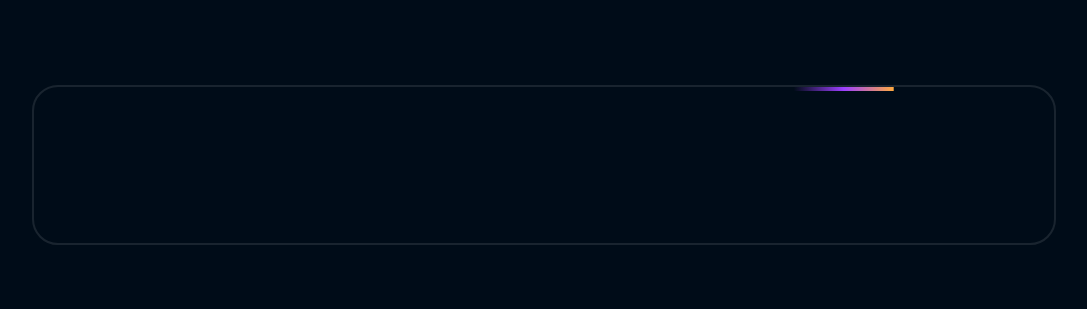
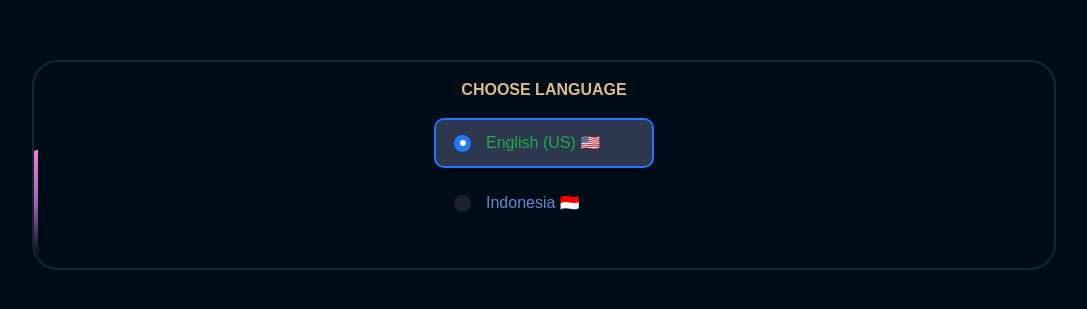
Before and after one commit to angga-prasetyo/anggaprasetyo, a React (Vite) app: page /loading in a window 1280 px wide. Shown: the part 235-544 px from the top of the page, without its empty margins (96-1183 px from the left). Built offline with nearby package versions, Linux system fonts and the light colour scheme.

Commit message:
add radioGroup component

```diff
--- a/package.json
+++ b/package.json
@@ -14,6 +14,7 @@
   },
   "dependencies": {
     "@fontsource-variable/inter": "^5.2.8",
+    "@radix-ui/react-radio-group": "^1.4.0",
     "@rive-app/react-webgl2": "^4.28.6",
     "class-variance-authority": "^0.7.1",
     "clsx": "^2.1.1",
--- a/src/components/ct-beam-border/component.tsx
+++ b/src/components/ct-beam-border/component.tsx
@@ -28,8 +28,8 @@ export const CTBeamBorder = ({
   size = 100,
   delay = 0,
   duration = 6,
-  colorFrom = '#ffaa40',
-  colorTo = '#9c40ff',
+  colorFrom = '#f280d0',
+  colorTo = '#9966b8',
   style,
   reverse = false,
   initialOffset = 0,
--- /dev/null
+++ b/src/components/ct-radio-group/component.tsx
@@ -0,0 +1,36 @@
+import * as RadioGroupPrimitive from '@radix-ui/react-radio-group';
+
+import { cn } from '@/lib/utils';
+
+import styles from './style.module.css';
+import { CTRadioGroupProps } from './type';
+
+export function CTRadioGroup<RadioOptionValue extends string = string>({
+  options,
+  defaultValue,
+  onValueChange,
+  className,
+}: CTRadioGroupProps<RadioOptionValue>) {
+  return (
+    <RadioGroupPrimitive.Root
+      defaultValue={defaultValue}
+      onValueChange={onValueChange}
+      className={cn('flex flex-col gap-2.5', className)}>
+      {options.map((option) => (
+        <label
+          key={option.value}
+          htmlFor={option.value}
+          className={cn(styles.label)}>
+          <RadioGroupPrimitive.Item
+            id={option.value}
+            value={option.value}
+            className={styles.radio}>
+            <RadioGroupPrimitive.Indicator className={styles.indicator} />
+          </RadioGroupPrimitive.Item>
+
+          <p className={styles.text}>{option.label}</p>
+        </label>
+      ))}
+    </RadioGroupPrimitive.Root>
+  );
+}
--- /dev/null
+++ b/src/components/ct-radio-group/style.module.css
@@ -0,0 +1,97 @@
+/* components/ui/radio-group-custom.module.css */
+@keyframes pulse {
+  0% {
+    box-shadow: 0 0 0 0 rgba(255, 255, 255, 0.4);
+  }
+  70% {
+    box-shadow: 0 0 0 8px rgba(255, 255, 255, 0);
+  }
+  100% {
+    box-shadow: 0 0 0 0 rgba(255, 255, 255, 0);
+  }
+}
+
+.label {
+  display: flex;
+  align-items: center;
+  gap: 15px;
+  padding: 0 20px;
+  width: 220px;
+  height: 50px;
+  cursor: pointer;
+  position: relative;
+}
+
+.label::before {
+  position: absolute;
+  content: '';
+  top: 50%;
+  left: 50%;
+  transform: translate(-50%, -50%);
+  width: 220px;
+  height: 45px;
+  transition: all 0.3s cubic-bezier(0.68, -0.55, 0.265, 1.55);
+  border-radius: 10px;
+  border: 2px solid transparent;
+}
+
+.label:hover::before {
+  transition: all 0.2s ease;
+  background-color: #2a2e3c;
+}
+
+.label:has([data-state='checked'])::before {
+  background-color: #2d3750;
+  border-color: #2277ff;
+  height: 50px;
+}
+
+.radio {
+  appearance: none;
+  width: 17px;
+  height: 17px;
+  border-radius: 50%;
+  background-color: #202030;
+  border: none;
+  padding: 0;
+  cursor: pointer;
+  display: flex;
+  justify-content: center;
+  align-items: center;
+  position: relative;
+  flex-shrink: 0;
+}
+
+.radio[data-state='checked'] {
+  background-color: #2277ff;
+  animation: pulse 0.7s forwards;
+}
+
+.indicator {
+  display: flex;
+  align-items: center;
+  justify-content: center;
+}
+
+.indicator::after {
+  content: '';
+  width: 6px;
+  height: 6px;
+  border-radius: 50%;
+  background-color: #fff;
+  transform: scale(0);
+  transition: transform 0.1s cubic-bezier(0.165, 0.84, 0.44, 1);
+}
+
+.radio[data-state='checked'] .indicator::after {
+  transform: scale(1);
+}
+
+.text {
+  margin: 0;
+  position: relative;
+}
+
+.label:has([data-state='checked']) .text {
+  color: #22aa44;
+}
--- /dev/null
+++ b/src/components/ct-radio-group/type.ts
@@ -0,0 +1,11 @@
+export interface RadioOption<RadioOptionValue extends string = string> {
+  value: RadioOptionValue;
+  label: string;
+}
+
+export interface CTRadioGroupProps<RadioOptionValue extends string = string> {
+  options: RadioOption<RadioOptionValue>[];
+  defaultValue?: RadioOptionValue;
+  onValueChange?: (value: RadioOptionValue) => void;
+  className?: string;
+}
--- a/src/constants/colors.ts
+++ /dev/null
@@ -1,93 +0,0 @@
-// Colors
-// -----------------------------------------------------------
-// Color palettes defined for use throughout the design system.
-
-// CAUTION! If you want to change the value, or want to
-// add more colors, please sync up in `./styles/scss/variables/
-// _colors.scss` too to prevent confusion.
-
-/**
- * ![#1069B8](https://placehold.co/2x2/1069B8/1069B8.webp)
- * ![#E7F0F8](https://placehold.co/2x2/E7F0F8/E7F0F8.webp)
- * ![#AFCDE7](https://placehold.co/2x2/AFCDE7/AFCDE7.webp)
- * ![#609BD0](https://placehold.co/2x2/609BD0/609BD0.webp)
- * ![#0D5799](https://placehold.co/2x2/0D5799/0D5799.webp)
- * ![#0B467B](https://placehold.co/2x2/0B467B/0B467B.webp)
- * ![#08355C](https://placehold.co/2x2/08355C/08355C.webp)
- */
-export const ctColorPrimary = {
-  /** ![#1069B8](https://placehold.co/2x2/1069B8/1069B8.webp) */
-  main: '#1069B8',
-  /** ![#E7F0F8](https://placehold.co/2x2/E7F0F8/E7F0F8.webp) */
-  '0': '#E7F0F8',
-  /** ![#AFCDE7](https://placehold.co/2x2/AFCDE7/AFCDE7.webp) */
-  '1': '#AFCDE7',
-  /** ![#609BD0](https://placehold.co/2x2/609BD0/609BD0.webp) */
-  '2': '#609BD0',
-  /** ![#0D5799](https://placehold.co/2x2/0D5799/0D5799.webp) */
-  '3': '#0D5799',
-  /** ![#0B467B](https://placehold.co/2x2/0B467B/0B467B.webp) */
-  '4': '#0B467B',
-  /** ![#08355C](https://placehold.co/2x2/08355C/08355C.webp) */
-  '5': '#08355C',
-};
-
-/**
- * ![#EE5046](https://placehold.co/2x2/EE5046/EE5046.webp)
- * ![#FFF3F2](https://placehold.co/2x2/FFF3F2/FFF3F2.webp)
- * ![#FCDCDA](https://placehold.co/2x2/FCDCDA/FCDCDA.webp)
- * ![#F8B9B5](https://placehold.co/2x2/F8B9B5/F8B9B5.webp)
- * ![#F1736B](https://placehold.co/2x2/F1736B/F1736B.webp)
- * ![#CD4239](https://placehold.co/2x2/CD4239/CD4239.webp)
- * ![#AC342D](https://placehold.co/2x2/AC342D/AC342D.webp)
- */
-export const ctColorDanger = {
-  /** ![#EE5046](https://placehold.co/2x2/EE5046/EE5046.webp) */
-  main: '#EE5046',
-  /** ![#FFF3F2](https://placehold.co/2x2/FFF3F2/FFF3F2.webp) */
-  '0': '#FFF3F2',
-  /** ![#FCDCDA](https://placehold.co/2x2/FCDCDA/FCDCDA.webp) */
-  '1': '#FCDCDA',
-  /** ![#F8B9B5](https://placehold.co/2x2/F8B9B5/F8B9B5.webp) */
-  '2': '#F8B9B5',
-  /** ![#F1736B](https://placehold.co/2x2/F1736B/F1736B.webp) */
-  '3': '#F1736B',
-  /** ![#CD4239](https://placehold.co/2x2/CD4239/CD4239.webp) */
-  '4': '#CD4239',
-  /** ![#AC342D](https://placehold.co/2x2/AC342D/AC342D.webp) */
-  '5': '#AC342D',
-};
-
-/**
- * ![#31353B](https://placehold.co/2x2/31353B/31353B.webp)
- * ![#FFFFFF](https://placehold.co/2x2/FFFFFF/FFFFFF.webp)
- * ![#D6D7D8](https://placehold.co/2x2/D6D7D8/D6D7D8.webp)
- * ![#ADAEB1](https://placehold.co/2x2/ADAEB1/ADAEB1.webp)
- * ![#838689](https://placehold.co/2x2/838689/838689.webp)
- * ![#272a2f](https://placehold.co/2x2/272a2f/272a2f.webp)
- * ![#141518](https://placehold.co/2x2/141518/141518.webp)
- */
-export const ctColorNeutral = {
-  /** ![#31353B](https://placehold.co/2x2/31353B/31353B.webp) */
-  main: '#31353B',
-  /** ![#FFFFFF](https://placehold.co/2x2/FFFFFF/FFFFFF.webp) */
-  '0': '#FFFFFF',
-  /** ![#F4F6FA](https://placehold.co/2x2/F4F6FA/F4F6FA.webp) */
-  '1': '#F4F6FA',
-  /** ![#ADAEB1](https://placehold.co/2x2/ADAEB1/ADAEB1.webp) */
-  '2': '#ADAEB1',
-  /** ![#838689](https://placehold.co/2x2/838689/838689.webp) */
-  '3': '#838689',
-  /** ![#272a2f](https://placehold.co/2x2/272a2f/272a2f.webp) */
-  '4': '#272a2f',
-  /** ![#141518](https://placehold.co/2x2/141518/141518.webp) */
-  '5': '#141518',
-};
-
-/**
- * ![#F4F6FA](https://placehold.co/2x2/F4F6FA/F4F6FA.webp)
- */
-export const ctColorBackground = {
-  /** ![#F4F6FA](https://placehold.co/2x2/F4F6FA/F4F6FA.webp) */
-  dashboard: '#F4F6FA',
-};
--- a/src/constants/languages.ts
+++ b/src/constants/languages.ts
@@ -13,12 +13,12 @@ export const words: {
     [LANGUAGES.ENG]: 'Allow',
   },
   indonesia: {
-    [LANGUAGES.IDN]: 'Indonesia',
-    [LANGUAGES.ENG]: 'Inggris (US)',
+    [LANGUAGES.IDN]: 'Indonesia 🇮🇩',
+    [LANGUAGES.ENG]: 'Indonesia 🇮🇩',
   },
   english: {
-    [LANGUAGES.IDN]: 'Indonesia',
-    [LANGUAGES.ENG]: 'English (US)',
+    [LANGUAGES.IDN]: 'Inggris 🇺🇸',
+    [LANGUAGES.ENG]: 'English (US) 🇺🇸',
   },
   popup__enable_sound_title: {
     [LANGUAGES.IDN]: 'IZINKAN PUTAR SUARA?',
@@ -29,7 +29,7 @@ export const words: {
     [LANGUAGES.ENG]: 'Allow to get the best experience.',
   },
   popup__choose_language_title: {
-    [LANGUAGES.IDN]: 'Pilih Bahasa',
-    [LANGUAGES.ENG]: 'Choose Language',
+    [LANGUAGES.IDN]: 'PILIH BAHASA',
+    [LANGUAGES.ENG]: 'CHOOSE LANGUAGE',
   },
 };
--- a/src/pages/loading/page.tsx
+++ b/src/pages/loading/page.tsx
@@ -1,13 +1,45 @@
+import { useMemo } from 'react';
+
 import { CTBeamBorder } from '@/components/ct-beam-border/component';
 import { CTLayout } from '@/components/ct-layout';
+import { CTRadioGroup } from '@/components/ct-radio-group/component';
+import { CTRadioGroupProps } from '@/components/ct-radio-group/type';
+import { LANGUAGES, words } from '@/constants/languages';
+import { useComponentStore } from '@/stores/component/store';
+import { EnumValues } from '@/types/common';
 
 import { pageMeta } from './constant';
 
 const LoadingPage: React.FC = () => {
+  const { language, changeLanguage } = useComponentStore((state) => state);
+  const languageOptions: CTRadioGroupProps<
+    EnumValues<typeof LANGUAGES>
+  >['options'] = useMemo(
+    () => [
+      {
+        label: words.english[language],
+        value: LANGUAGES.ENG,
+      },
+      {
+        label: words.indonesia[language],
+        value: LANGUAGES.IDN,
+      },
+    ],
+    [language],
+  );
   return (
     <CTLayout meta={pageMeta} titlePage="LoadingPage">
       <div className="flex justify-center items-center h-full">
-        <div className="relative w-[80vw] h-[20vh] rounded-4xl border-2">
+        <div className="relative w-[80vw] h-52.5 rounded-4xl border-2 p-4">
+          <h2 className="text-center text-[#ddbb88] font-bold mb-4">
+            {words.popup__choose_language_title[language]}
+          </h2>
+          <CTRadioGroup<LANGUAGES>
+            className="items-center"
+            defaultValue={language}
+            options={languageOptions}
+            onValueChange={(value) => changeLanguage(value)}
+          />
           <CTBeamBorder borderWidth={4} />
         </div>
       </div>
--- a/src/stores/component/store.ts
+++ b/src/stores/component/store.ts
@@ -1,15 +1,20 @@
 import { create } from 'zustand';
+
+import { LANGUAGES } from '@/constants/languages';
 
 import { UseComponentStoreProps, UseComponentStoreStateProps } from './type';
 
 const initialState: UseComponentStoreStateProps = {
   enableAudio: true,
-  language: 'en',
+  language: LANGUAGES.ENG,
   finishPreload: false,
 };
 
 export const useComponentStore = create<UseComponentStoreProps>((set) => ({
   ...initialState,
+  changeLanguage(language) {
+    set((state) => ({ ...state, language }));
+  },
   resetState() {
     set(() => initialState);
   },
--- a/src/stores/component/type.ts
+++ b/src/stores/component/type.ts
@@ -1,10 +1,14 @@
+import { LANGUAGES } from '@/constants/languages';
+import { EnumValues } from '@/types/common';
+
 export interface UseComponentStoreStateProps {
   enableAudio: boolean;
   finishPreload: boolean;
-  language: 'en' | 'id';
+  language: EnumValues<typeof LANGUAGES>;
 }
 
 export interface UseComponentStoreFunctionProps {
+  changeLanguage: (value: EnumValues<typeof LANGUAGES>) => void;
   resetState: () => void;
 }
 
```
Also changed, not shown: 1 other file (tests, documents, lock files or other folders).
